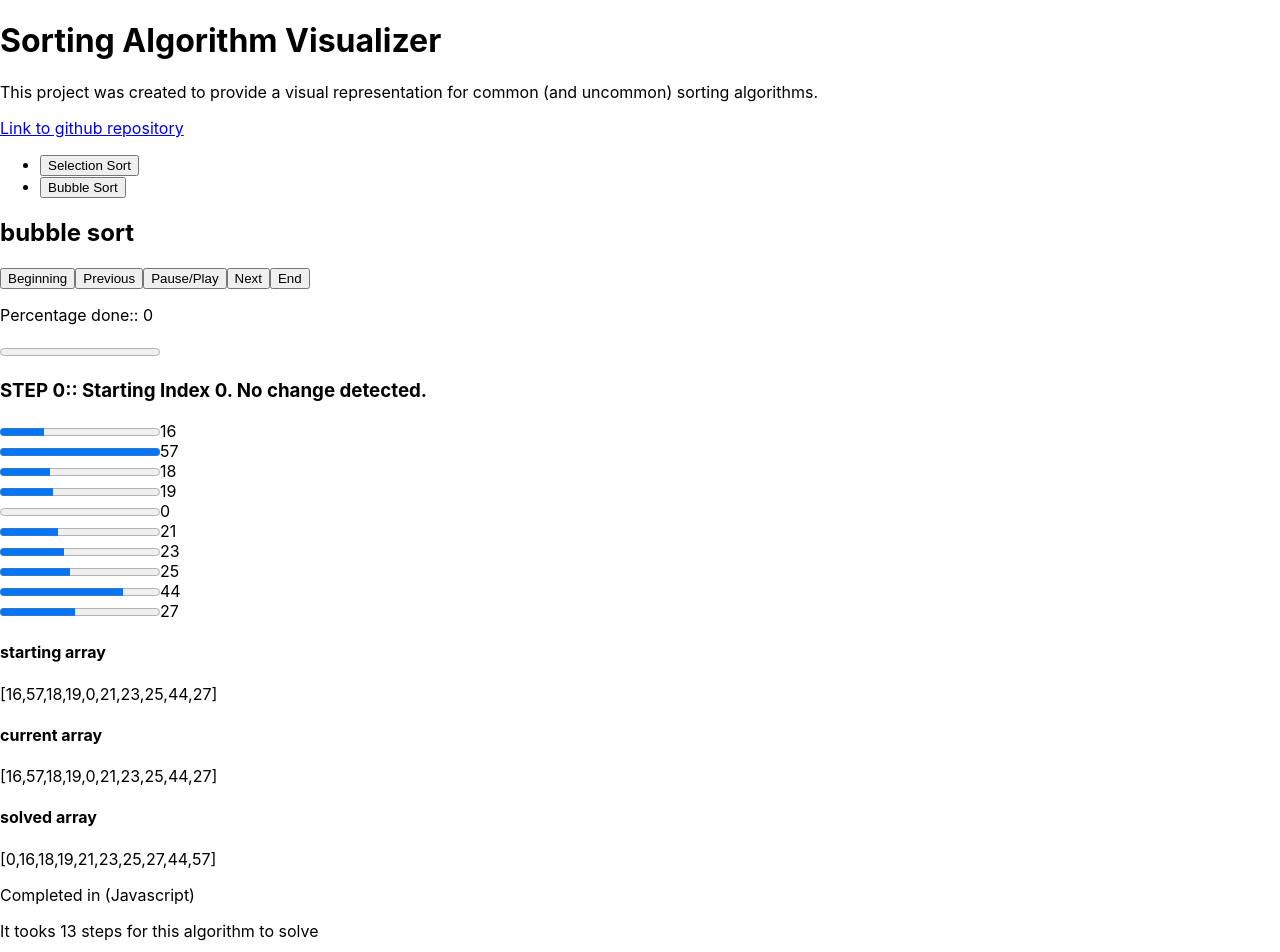
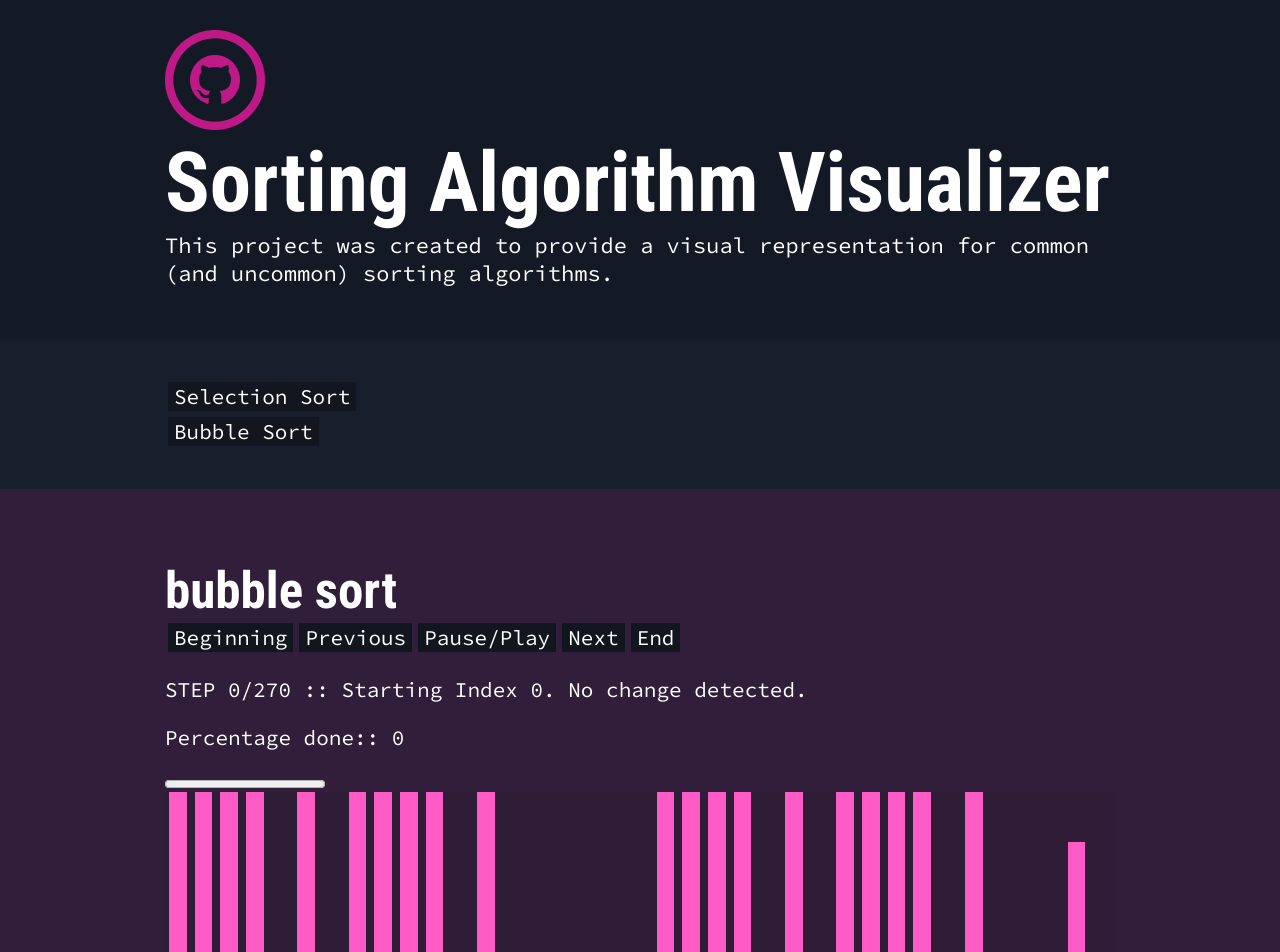
Before and after one commit to MichaelGombos/sorting-algorithm-visualizer, a React (Create React App) app: page / in a window 1280 px wide. Shown: the top 952 px of the page. Built offline with nearby package versions, Linux system fonts and the light colour scheme.

Commit message:
Added basic style to UI

```diff
--- a/src/App.css
+++ b/src/App.css
@@ -1,4 +1,194 @@
+/*need fonts roboto condensed and source code pro*/
+@import url('https://fonts.googleapis.com/css2?family=Roboto+Condensed:ital,wght@0,300;0,400;0,700;1,300;1,400;1,700&family=Source+Code+Pro:ital,wght@0,200;0,300;0,400;0,500;0,600;0,700;0,800;0,900;1,200;1,300;1,400;1,500;1,600;1,700;1,800;1,900&display=swap');
+
+
+
+
+
+
+h1{
+    font-family: 'Roboto Condensed', sans-serif;
+    font-size:83px;
+}
+h2{
+    font-family: 'Roboto Condensed', sans-serif;
+    font-size:51px;
+}
+h3{
+    font-family: 'Roboto Condensed', sans-serif;
+    font-size:36px;
+}
+p{
+    font-family: 'Source Code Pro', monospace;
+    font-size:21px;
+}
+/*need color variables*/
+body{
+    --primary-color: #FF5BC7;
+    --dark-primary-color: #BE1986;
+    --darker-primary-color: #311E3A;
+
+    --background-color:#181F2C;
+    --darker-background-color:#141A25;
+
+    background-color: var(--background-color);
+    color:white;
+}
+
+ul {
+    padding:0;
+    list-style-type: none;
+}
+header{
+    background-color:  var(--darker-background-color);
+}
+header h1{
+    margin-bottom:0px;
+    margin-top:0px;
+}
+
+header p{
+    margin-top:0px;
+    font-size:22px;
+}
+
+#app-header{
+    margin-bottom:30px;
+    padding:30px 0px;
+}
+#primary-nav{
+    margin-top:40px;
+    margin-bottom:40px;
+}
+button{
+    background-color:#11161F;
+    border:none;
+    color:white;
+    font-family: 'Source Code Pro', monospace;
+    margin:3px 3px;
+    font-size:21px;
+}
+
+button:hover{
+    background-color:var(--dark-primary-color);
+}
+
+#sorter-header{
+     background-color:  var(--darker-primary-color);
+     padding:30px 0px;
+}
+#current-array{
+}
+
+
 #array-display{
     display:flex;
-    flex-direction:column;
+    flex-direction:row;
+    justify-content:flex-start;
+
+    height:400px;
+    width:100%;
+
+    background-color:rgba(0,0,0,0.03);
 }
+
+/* maxValue={findLargest(steps[step].currentArray)} value={item}><*/
+.value-bar-container{
+    display: flex;
+    flex-direction:column-reverse;
+    align-items: flex-end;
+    background-color: none;
+    height: 100%;
+    width: 100%;
+    margin: 0 4px;
+    font-size:8px;
+}
+.value-bar{
+    background-color:var(--primary-color);;
+
+    width:100%;
+}
+/*juicy fakestrap*/
+.mb-0{
+    margin-bottom:0;
+}
+.my-0{
+    margin-top:0;
+}
+.mr-0{
+    margin-right:0;
+}
+.ml-0{
+    margin-left:0;
+}
+
+/*fakestrap columns*/
+
+.row{
+    display:flex;
+    flex-direction:row;
+}
+.col{
+    flex:1;
+}
+
+.col-1-2 {
+    width:50%;
+}
+.col-1-3{
+    width:33.33%;
+}
+.col-1-4 {
+    width:25%;
+}
+/*cuntain'ters*/
+.container{
+    /*size of */
+    max-width:950px;
+    margin-left:auto;
+    margin-right:auto;
+}
+/*The primary 1/8th grid*/
+.col-1-8 {
+    width:12.5%;
+}
+.col-2-8{
+    width:25%;
+}
+.col-3-8 {
+    width:37.5%;
+}
+.col-4-8{
+    width:50%;
+}
+.col-5-8 {
+    width:62.5%;
+}
+.col-6-8 {
+    width:75%;
+}
+.col-7-8 {
+    width:87.5%;
+}
+/*offsets*/
+.offset-1-8{
+    margin-left:12.5%;
+}
+.offset-2-8{
+    margin-left:25%;
+}
+.offset-3-8{
+    margin-left:37.5%;
+}
+.offset-4-8{
+    margin-left:50%;
+}
+.offset-5-8{
+    margin-left:62.5%;
+}
+.offset-6-8{
+    margin-left:75%;
+}
+.offset-7-8{
+    margin-left:87.5%;
+}
--- a/src/App.js
+++ b/src/App.js
@@ -2,14 +2,16 @@ import './App.css';
 import Sorter from './components/Sorter'
 import { useState } from 'react';
 import * as algo from "./alrorithms.js";
-
+import githubIcon from './assets/github.png';
 
 const Header = () =>{
   return(
-  <header className="App-header">
+  <header id="app-header">
+      <div className="container">
+          <a href="https://github.com/MichaelGombos/sorting-algorithm-visualizer"><img src={githubIcon}/></a>
           <h1>Sorting Algorithm Visualizer</h1>
           <p>This project was created to provide a visual representation for common (and uncommon) sorting algorithms.</p>
-          <a href="http://www.google.com">Link to github repository</a>
+      </div>
   </header>
       )
 }
@@ -26,7 +28,7 @@ const PrimaryNavigation = ({props}) => {
 
 
   return(
-    <nav>
+    <nav id="primary-nav"className="container">
           <ul>
               {/*<li><button>Heap Sort</button></li>*/}
               {/*<li><button>Counting Sort</button></li>*/}
@@ -42,13 +44,13 @@ const PrimaryNavigation = ({props}) => {
 
 
 function App() {
-  let defaultArray = [  16, 57, 18, 19, 0, 21, 23, 25, 44, 27];
+  let defaultArray = [  57,57,57,57,16, 57, 18,57,57,57,57,16, 57, 18, 19, 0, 21, 23, 25,57,57,57,57,16, 57, 18,57,57,57,57,16, 57, 18, 19, 0, 44, 27];
   const [currentAlgo,setAlgo] = useState(algo.bubbleSort);
   const [step,setStep] = useState(0);
   const [steps,setSteps] = useState(algo.bubbleSort.stepsFromArray(defaultArray))
 
   return (
-    <div className="App">
+    <div id="app">
         <Header/>
         <PrimaryNavigation props={{currentAlgo,setAlgo,step,setStep,steps,setSteps,defaultArray}}/>
         <Sorter props={{currentAlgo,setAlgo,step,setStep,steps,setSteps}}/>
--- a/src/alrorithms.js
+++ b/src/alrorithms.js
@@ -21,7 +21,8 @@ const logStep = (type,currentRay,index1,index2) => {
 //its important that the algorims do not mutate the original array.
 const bubbleSort = {
     name:"bubble sort",
-    description:"//todo informative description of the bubble sort algorithm",
+    description:"//todo interesting description of the bubble sort algorithm",
+    codeExample:"//todo informative code example for bubble sort",
     stepsFromArray:  (ray) =>
 {
   //hold an array of step objects, this will allow us to "backtrack" this sort later.
@@ -67,6 +68,7 @@ const bubbleSort = {
 const selectionSort = {
     name:"selection sort",
     description:"//todo informative description of the Selection sort algorithm",
+    codeExample:"//todo informative code example for Selection sort",
     stepsFromArray: (ray) =>
     {
         let n = ray.length;
--- a/src/components/Sorter.js
+++ b/src/components/Sorter.js
@@ -56,9 +56,10 @@ const Sorter = (props) => {
         return largest;
     }
   return(
-    <div id="sorter">
+    <div id="sorter" >
         <div id="sorter-header">
-            <h2>{currentSorter.name}</h2>
+            <div className="container">
+                <h2 className="mb-0">{currentSorter.name}</h2>
                 <div id="sorter-control-bar">
                     <button onClick ={handleBeginning}>Beginning</button>
                     <button onClick ={handlePrevious}>Previous</button>
@@ -66,31 +67,26 @@ const Sorter = (props) => {
                     <button onClick ={handleNext}>Next</button>
                     <button onClick ={handleEnd}>End</button>
                     {/*TODO need an object that holds, the step, the current step, and calculated the percentage*/}
+                    <p>STEP {step}/{steps.length-1} :: {steps[step].change}</p>
                     <p>Percentage done:: {calcPercentage(step,steps.length-1)}</p>
                     <progress id="step-bar" max={steps.length-1} value={step}></progress>
-                <h3>STEP {step}:: {steps[step].change}</h3>
+
 
                 </div>
-            <div id="current-array">
+                <div id="array-display-wrap">
                     <div id="array-display">
-                {steps[step].currentArray.map((item,index) =>  <div key={index}><progress className="value" max={findLargest(steps[step].currentArray)} value={item}></progress>{item}</div>)}</div>
-                <h4>starting array</h4>
-                <p>[{steps[0].currentArray.join(",")}]</p>
-                <h4>current array</h4>
-                <p>[{steps[step].currentArray.join(",")}]</p>
-                <h4>solved array</h4>
-                <p>[{sortedRay.join(",")}]</p>
+                    {steps[step].currentArray.map((item,index) =>  <div key={index} className="value-bar-container"><p>{/*item*/}</p><div className="value-bar" style={{height:`${item/findLargest(steps[step].currentArray)*100}%`}}></div></div>)}</div>
                 </div>
-            <p>Completed in {null} (Javascript)</p>
-            <p>It tooks {steps.length} steps for this algorithm to solve</p>
+                <p>It tooks {steps.length} swaps for {currentSorter.name} to sort the array</p>
             </div>
-        <div id="sorter-footer">
+        </div>
+        <div id="sorter-footer" className="container">
             <div id="sorter-description">
-                <h2>Description:</h2>
+                <h3>Description:</h3>
                 <p>{currentSorter.description}</p>
             </div>
             <div id="sorter-download">
-                <h2>View the code examlpe for this sort</h2>
+                <h3>View the code example for this sort</h3>
                 <p>{currentSorter.codeExample}</p>
             </div>
         </div>
```
Also changed, not shown: src/assets/github.png (added). Lines whose indentation alone changed are shown as unchanged.
